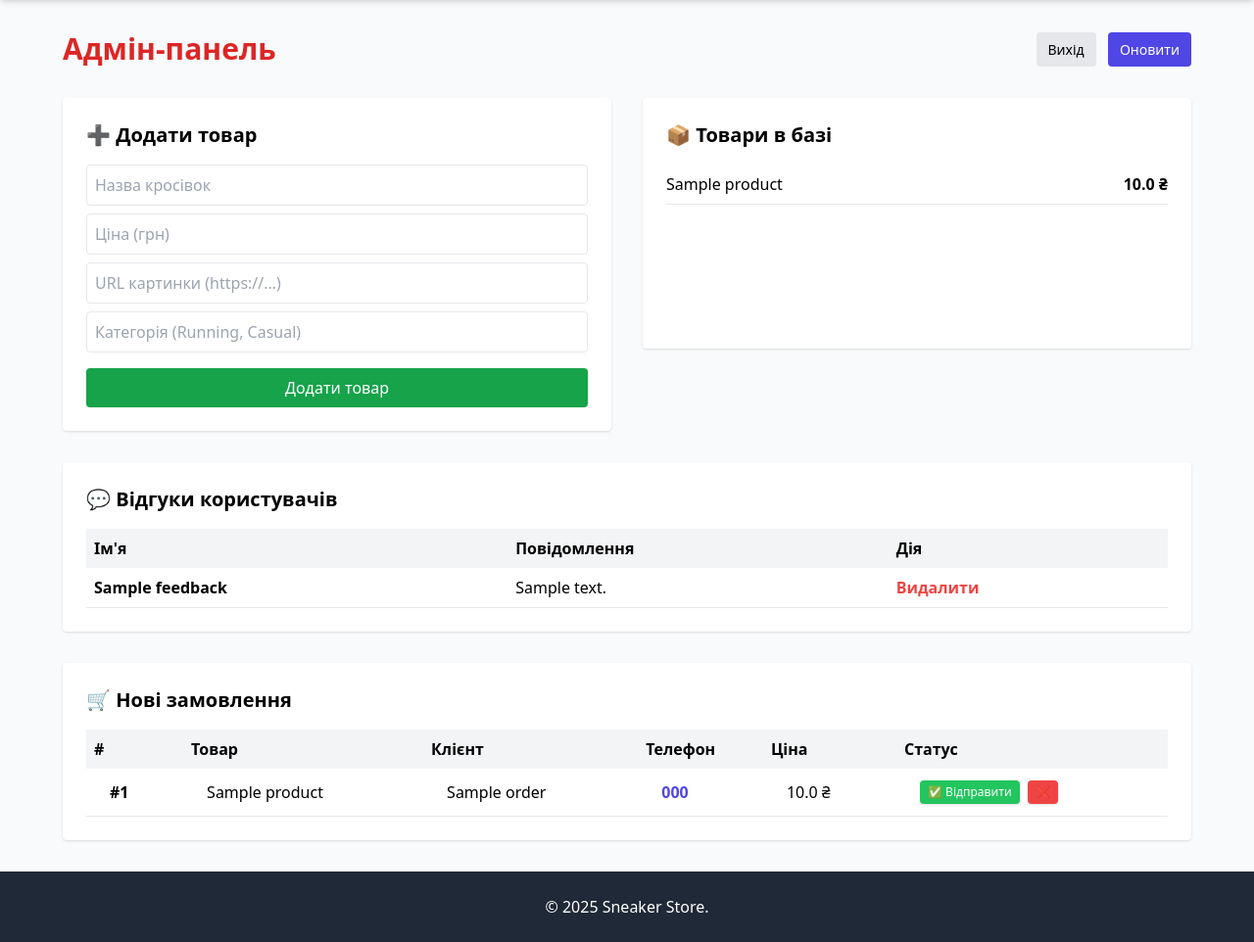
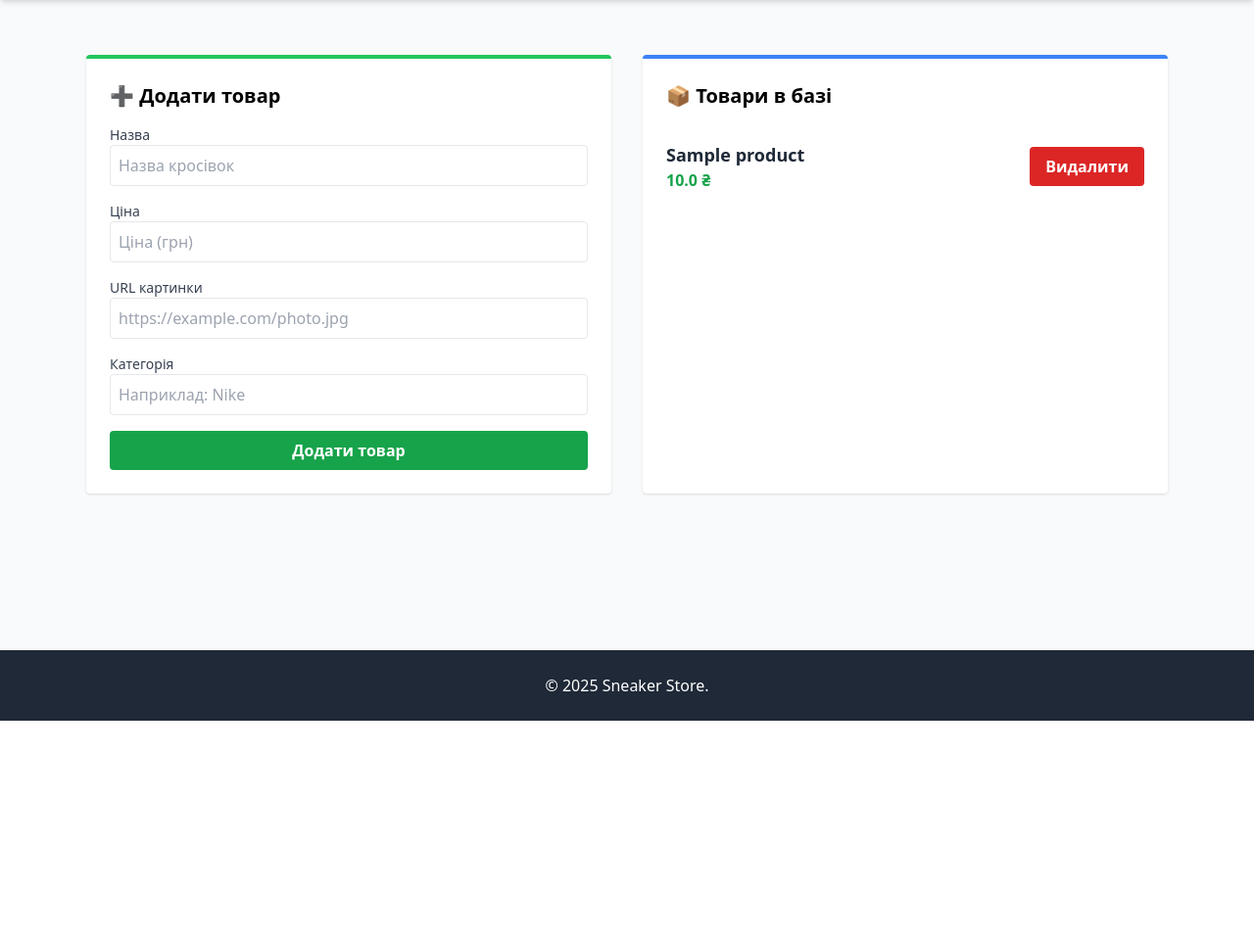
Before and after one commit to oleksandrzrelko8-pixel/SneakerShop_Team, a Flask app: page /admin in a window 1280 px wide. Shown: the part 64-1026 px from the top of the page at 98% size. After the commit the page ends 800 px from the top, so only its background shows below. Run offline with Flask 2, Linux system fonts and the light colour scheme; the visitor is signed in with stand-in values (Sample User, id 1); tables that the repository leaves empty hold one stand-in row (values such as "Sample post"); some libraries are stand-ins or nearby versions.

Commit message:
Fix admin panel and CSRF protection

```diff
--- a/models.py
+++ b/models.py
@@ -107,6 +107,13 @@ def delete_product(product_id):
     conn.commit()
     conn.close()
 
+def update_product(product_id, name, price, image, category):
+    conn = get_db_connection()
+    conn.execute('UPDATE products SET name = ?, price = ?, image = ?, category = ? WHERE id = ?',
+                 (name, price, image, category, product_id))
+    conn.commit()
+    conn.close()
+
 # --- ЗАМОВЛЕННЯ (НОВЕ) ---
 def create_order(product_id, name, phone):
     conn = get_db_connection()
--- a/routes/admin.py
+++ b/routes/admin.py
@@ -1,7 +1,10 @@
 from flask import Blueprint, render_template, redirect, url_for, request, session, flash
 import os
 from functools import wraps
-from models import get_all_feedback, delete_feedback, add_product, get_all_products, get_all_orders, update_order_status
+from models import get_all_feedback, delete_feedback, add_product, get_all_products, get_all_orders, update_order_status, delete_product, update_product
+
+# ІМПОРТУЄМО CSRF ДЛЯ ВИМКНЕННЯ ПЕРЕВІРКИ
+from extensions import csrf
 
 admin_bp = Blueprint('admin', __name__)
 
@@ -35,29 +38,40 @@ def logout():
 
 @admin_bp.route('/admin', methods=['GET', 'POST'])
 @admin_required
+@csrf.exempt
 def admin_panel():
-    # Якщо адмін додає новий товар — робимо базову валідацію
     if request.method == 'POST':
         name = request.form.get('name', '').strip()
         price_raw = request.form.get('price', '').strip()
         image = request.form.get('image', '').strip()
         category = request.form.get('category', 'General').strip()
+        product_id = request.form.get('product_id', '').strip()
 
-        # basic validation
         if not name:
             flash('Назва товару не може бути порожньою', 'danger')
             return redirect(url_for('admin.admin_panel'))
+
         try:
             price = float(price_raw)
         except ValueError:
             flash('Ціна має бути числом', 'danger')
             return redirect(url_for('admin.admin_panel'))
 
-        add_product(name, price, image, category)
-        flash('Товар додано', 'success')
+        if product_id:
+            try:
+                update_product(int(product_id), name, price, image, category)
+                flash('Товар оновлено', 'success')
+            except Exception as e:
+                flash(f'Помилка при оновленні: {e}', 'danger')
+        else:
+            try:
+                add_product(str(name), float(price), str(image), str(category))
+                flash('Товар додано успішно!', 'success')
+            except Exception as e:
+                flash(f'Помилка бази даних: {e}', 'danger')
+
         return redirect(url_for('admin.admin_panel'))
 
-    # Показуємо відгуки, товари та замовлення
     reviews = get_all_feedback()
     products = get_all_products()
     orders = get_all_orders()
@@ -70,8 +84,13 @@ def delete_review(id):
     flash('Відгук видалено', 'info')
     return redirect(url_for('admin.admin_panel'))
 
+@admin_bp.route('/admin/delete_product/<int:id>')
+@admin_required
+def delete_product_route(id):
+    delete_product(id)
+    flash('Товар видалено', 'info')
+    return redirect(url_for('admin.admin_panel'))
 
-# НОВИЙ МАРШРУТ ДЛЯ ЗМІНИ СТАТУСУ
 @admin_bp.route('/admin/order/<int:id>/<string:status>')
 @admin_required
 def change_status(id, status):
--- a/templates/admin.html
+++ b/templates/admin.html
@@ -1,120 +1,63 @@
 {% extends "base.html" %}
-
 {% block content %}
-<div class="max-w-6xl mx-auto">
-    <div class="flex justify-between items-center mb-8">
-        <h1 class="text-3xl font-bold text-red-600">Адмін-панель</h1>
-        <div class="space-x-2">
-            <a href="/admin/logout" class="text-sm bg-gray-200 px-3 py-2 rounded hover:bg-gray-300">Вихід</a>
-            <a href="/admin" class="text-sm bg-indigo-600 text-white px-3 py-2 rounded hover:bg-indigo-700">Оновити</a>
-        </div>
-    </div>
-
+<div class="max-w-6xl mx-auto p-6">
     <div class="grid grid-cols-1 md:grid-cols-2 gap-8">
 
-        <div class="bg-white p-6 rounded shadow">
-            <h2 class="text-xl font-bold mb-4">➕ Додати товар</h2>
-            <form method="POST" action="/admin">
+        <div class="bg-white p-6 rounded shadow border-t-4 border-green-500">
+            <h2 class="text-xl font-bold mb-4 flex items-center">➕ Додати товар</h2>
+            <form action="/admin" method="POST" class="space-y-4">
                 <input type="hidden" name="csrf_token" value="{{ csrf_token() }}">
-                <input type="text" name="name" placeholder="Назва кросівок" required class="w-full border p-2 mb-2 rounded">
-                <input type="number" name="price" placeholder="Ціна (грн)" required class="w-full border p-2 mb-2 rounded">
-                <input type="text" name="image" placeholder="URL картинки (https://...)" required class="w-full border p-2 mb-2 rounded">
-                <input type="text" name="category" placeholder="Категорія (Running, Casual)" required class="w-full border p-2 mb-4 rounded">
-                <button type="submit" class="bg-green-600 text-white w-full py-2 rounded hover:bg-green-700">Додати товар</button>
+
+                <div>
+                    <label class="block text-sm font-medium text-gray-700">Назва</label>
+                    <input type="text" name="name" placeholder="Назва кросівок" class="w-full p-2 border rounded" required>
+                </div>
+
+                <div>
+                    <label class="block text-sm font-medium text-gray-700">Ціна</label>
+                    <input type="number" name="price" placeholder="Ціна (грн)" class="w-full p-2 border rounded" required>
+                </div>
+
+                <div>
+                    <label class="block text-sm font-medium text-gray-700">URL картинки</label>
+                    <input type="text" name="image" placeholder="https://example.com/photo.jpg" class="w-full p-2 border rounded">
+                </div>
+
+                <div>
+                    <label class="block text-sm font-medium text-gray-700">Категорія</label>
+                    <input type="text" name="category" placeholder="Наприклад: Nike" class="w-full p-2 border rounded">
+                </div>
+
+                <button type="submit" class="w-full bg-green-600 text-white py-2 rounded font-bold hover:bg-green-700 transition">
+                    Додати товар
+                </button>
             </form>
         </div>
 
-        <div class="bg-white p-6 rounded shadow overflow-y-auto h-64">
-            <h2 class="text-xl font-bold mb-4">📦 Товари в базі</h2>
-            <ul>
+        <div class="bg-white p-6 rounded shadow border-t-4 border-blue-500">
+            <h2 class="text-xl font-bold mb-4 flex items-center">📦 Товари в базі</h2>
+            <ul class="divide-y divide-gray-200">
                 {% for product in products %}
-                <li class="border-b py-2 flex justify-between">
-                    <span>{{ product['name'] }}</span>
-                    <span class="font-bold">{{ product['price'] }} ₴</span>
+                <li class="py-4 flex justify-between items-center">
+                    <div>
+                        <p class="font-bold text-gray-800 text-lg">{{ product.name or product['name'] }}</p>
+                        <p class="text-green-600 font-bold">{{ product.price or product['price'] }} ₴</p>
+                    </div>
+
+                    <div class="flex gap-2">
+                        <a href="/admin/delete_product/{{ product.id or product['id'] }}"
+                           class="bg-red-600 text-white px-4 py-2 rounded font-bold hover:bg-red-700 transition"
+                           onclick="return confirm('Видалити цей товар?')">
+                           Видалити
+                        </a>
+                    </div>
                 </li>
+                {% else %}
+                <li class="py-4 text-center text-gray-500 italic">Товарів ще немає</li>
                 {% endfor %}
             </ul>
         </div>
-    </div>
 
-    <div class="mt-8 bg-white p-6 rounded shadow">
-        <h2 class="text-xl font-bold mb-4">💬 Відгуки користувачів</h2>
-        <table class="w-full text-left">
-            <thead>
-                <tr class="bg-gray-100">
-                    <th class="p-2">Ім'я</th>
-                    <th class="p-2">Повідомлення</th>
-                    <th class="p-2">Дія</th>
-                </tr>
-            </thead>
-            <tbody>
-                {% for review in reviews %}
-                <tr class="border-b">
-                    <td class="p-2 font-bold">{{ review['name'] }}</td>
-                    <td class="p-2">{{ review['message'] }}</td>
-                    <td class="p-2">
-                        <a href="/admin/delete_feedback/{{ review['id'] }}" class="text-red-500 hover:text-red-700 font-bold">Видалити</a>
-                    </td>
-                </tr>
-                {% endfor %}
-            </tbody>
-        </table>
-    </div>
-
-    <div class="mt-8 bg-white p-6 rounded shadow">
-        <h2 class="text-xl font-bold mb-4">🛒 Нові замовлення</h2>
-        <table class="w-full text-left">
-            <thead>
-                <tr class="bg-gray-100">
-                    <th class="p-2">#</th>
-                    <th class="p-2">Товар</th>
-                    <th class="p-2">Клієнт</th>
-                    <th class="p-2">Телефон</th>
-                    <th class="p-2">Ціна</th>
-                    <th class="p-2">Статус</th>
-                </tr>
-            </thead>
-            <tbody>
-                {% for order in orders %}
-                <tr class="border-b border-gray-200 hover:bg-gray-100 transition">
-                    <td class="py-3 px-6 font-bold">#{{ order['id'] }}</td>
-                    <td class="py-3 px-6">{{ order['product_name'] }}</td>
-                    <td class="py-3 px-6">{{ order['customer_name'] }}</td>
-                    <td class="py-3 px-6 font-bold text-indigo-600">{{ order['customer_phone'] }}</td>
-                    <td class="py-3 px-6">{{ order['price'] }} ₴</td>
-
-                    <td class="py-3 px-6">
-                        {% if order['status'] == 'New' %}
-                            <div class="flex space-x-2">
-                                <a href="/admin/order/{{ order['id'] }}/Sent"
-                                   class="bg-green-500 text-white px-2 py-1 rounded text-xs hover:bg-green-600 shadow"
-                                   title="Позначити як відправлене">
-                                   ✅ Відправити
-                                </a>
-                                <a href="/admin/order/{{ order['id'] }}/Canceled"
-                                   class="bg-red-500 text-white px-2 py-1 rounded text-xs hover:bg-red-600 shadow"
-                                   title="Скасувати замовлення">
-                                   ❌
-                                </a>
-                            </div>
-                        {% elif order['status'] == 'Sent' %}
-                            <span class="bg-green-100 text-green-800 py-1 px-3 rounded-full text-xs font-bold border border-green-200">
-                                🚀 Відправлено
-                            </span>
-                        {% else %}
-                            <span class="bg-red-100 text-red-800 py-1 px-3 rounded-full text-xs font-bold border border-red-200">
-                                🚫 Скасовано
-                            </span>
-                        {% endif %}
-                    </td>
-                </tr>
-                {% else %}
-                <tr>
-                    <td colspan="6" class="p-4 text-center text-gray-500">Поки немає замовлень</td>
-                </tr>
-                {% endfor %}
-            </tbody>
-        </table>
     </div>
 </div>
 {% endblock %}
```
